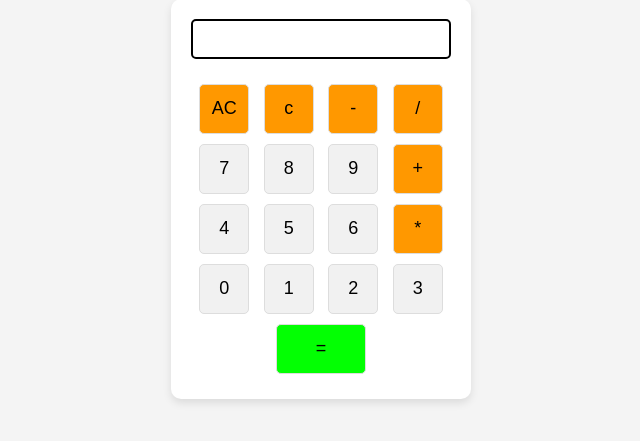
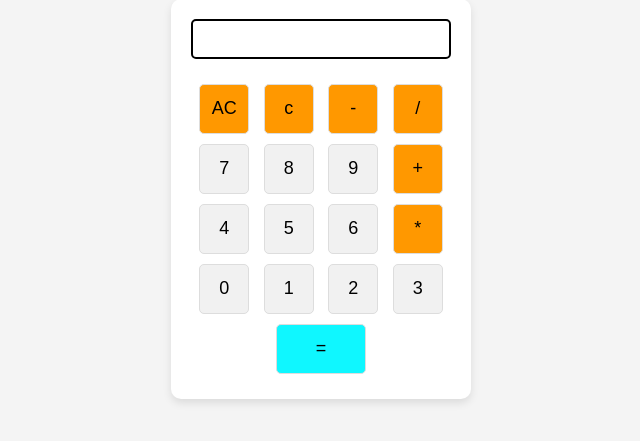
Before and after one commit to Thanyabeats/first_pro, a plain HTML site: page index.html in a window 1280 px wide. Shown: the part 235-676 px from the top of the page, without its empty margins (319-959 px from the left). Drawn offline with Linux system fonts and the light colour scheme.

Commit message:
color blue

```diff
--- a/style.css
+++ b/style.css
@@ -62,7 +62,7 @@ button:nth-child(16)
 
 button:nth-child(23){
 
-    background-color: rgb(3, 255, 3);
+    background-color: rgb(15, 247, 255);
     width: 90px;
 
 
```
